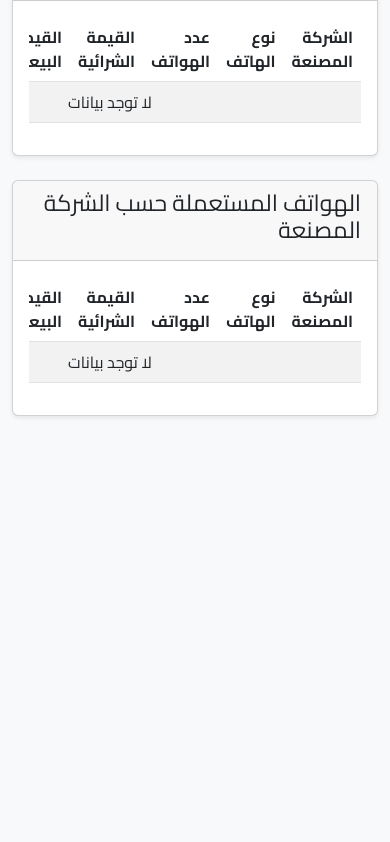
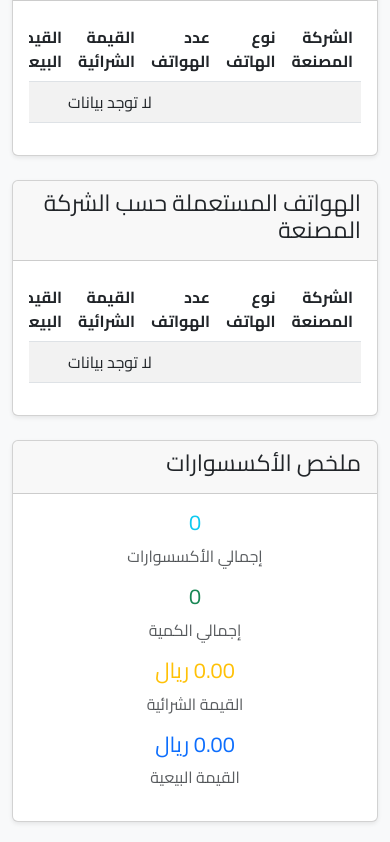
Before and after one commit to FLANsa/black-fingerprint, a website with bundled scripts: page inventory_summary.html in a window 390 px wide. Shown: the part 1485-2327 px from the top of the page. Before the commit the page ends 1921 px from the top, so only its background shows below. Built offline with nearby package versions, Linux system fonts and the light colour scheme; no server answers; sample sign-in values are in the browser's storage.

Commit message:
fix inventory summary to show only phone values in main summary and add separate accessories summary section

```diff
--- a/inventory_summary.html
+++ b/inventory_summary.html
@@ -240,6 +240,41 @@
         </div>
       </div>
 
+      <!-- ملخص الأكسسوارات -->
+      <div class="card mt-4" id="accessories_summary_block">
+        <div class="card-header">
+          <h3>ملخص الأكسسوارات</h3>
+        </div>
+        <div class="card-body">
+          <div class="row">
+            <div class="col-md-3">
+              <div class="text-center">
+                <h4 class="text-info" id="total_accessories">0</h4>
+                <p class="text-muted">إجمالي الأكسسوارات</p>
+              </div>
+            </div>
+            <div class="col-md-3">
+              <div class="text-center">
+                <h4 class="text-success" id="total_accessory_quantity">0</h4>
+                <p class="text-muted">إجمالي الكمية</p>
+              </div>
+            </div>
+            <div class="col-md-3">
+              <div class="text-center">
+                <h4 class="text-warning" id="total_accessory_purchase_value">0.00 ريال</h4>
+                <p class="text-muted">القيمة الشرائية</p>
+              </div>
+            </div>
+            <div class="col-md-3">
+              <div class="text-center">
+                <h4 class="text-primary" id="total_accessory_selling_value">0.00 ريال</h4>
+                <p class="text-muted">القيمة البيعية</p>
+              </div>
+            </div>
+          </div>
+        </div>
+      </div>
+
     </div><!-- /col -->
   </div><!-- /row -->
 </div><!-- /container -->
@@ -338,11 +373,11 @@
         totalAccessorySellingValue
       });
 
-      // تحديث العناصر في الصفحة
+      // تحديث العناصر في الصفحة - قيم الهواتف فقط
       document.getElementById('total_phones').textContent = totalPhones;
-      document.getElementById('total_purchase_value').textContent = (totalPurchaseValue + totalAccessoryPurchaseValue).toFixed(2) + ' ريال';
-      document.getElementById('total_selling_value').textContent = (totalSellingValue + totalAccessorySellingValue).toFixed(2) + ' ريال';
-      document.getElementById('total_profit').textContent = (totalProfit + (totalAccessorySellingValue - totalAccessoryPurchaseValue)).toFixed(2) + ' ريال';
+      document.getElementById('total_purchase_value').textContent = totalPurchaseValue.toFixed(2) + ' ريال';
+      document.getElementById('total_selling_value').textContent = totalSellingValue.toFixed(2) + ' ريال';
+      document.getElementById('total_profit').textContent = totalProfit.toFixed(2) + ' ريال';
 
       document.getElementById('new_phones_count').textContent = newPhonesCount;
       document.getElementById('new_phones_purchase_value').textContent = newPhonesPurchaseValue.toFixed(2);
@@ -353,6 +388,12 @@
       document.getElementById('used_phones_purchase_value').textContent = usedPhonesPurchaseValue.toFixed(2);
       document.getElementById('used_phones_selling_value').textContent = usedPhonesSellingValue.toFixed(2);
       document.getElementById('used_phones_profit').textContent = usedPhonesProfit.toFixed(2);
+
+      // تحديث ملخص الأكسسوارات
+      document.getElementById('total_accessories').textContent = totalAccessories;
+      document.getElementById('total_accessory_quantity').textContent = totalAccessoryQuantity;
+      document.getElementById('total_accessory_purchase_value').textContent = totalAccessoryPurchaseValue.toFixed(2) + ' ريال';
+      document.getElementById('total_accessory_selling_value').textContent = totalAccessorySellingValue.toFixed(2) + ' ريال';
 
       // تحديث جداول التفاصيل
       updatePhoneTypeSummary(newPhones, usedPhones);
```
